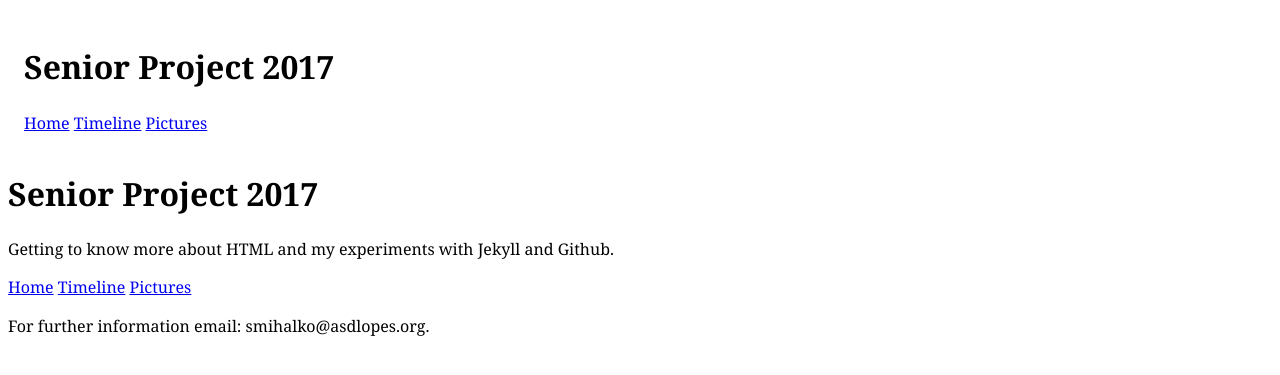
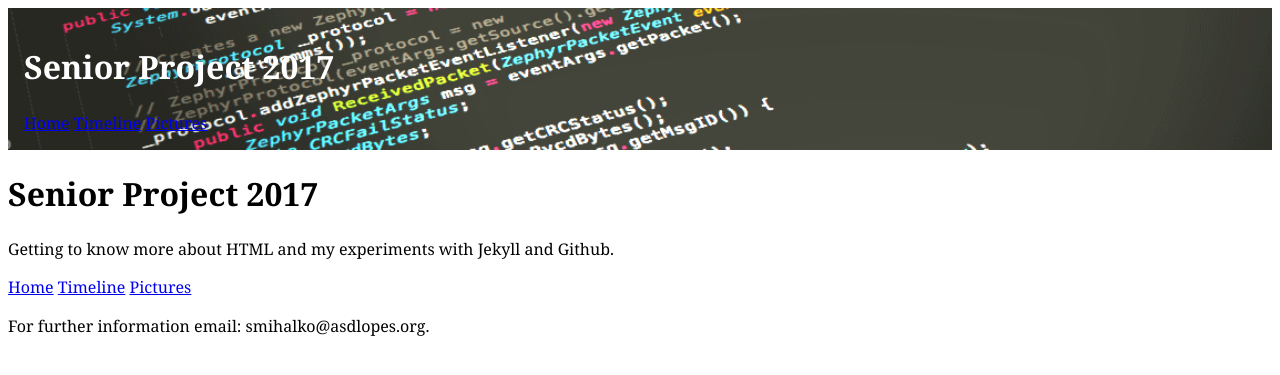
Before and after one commit to sebastianmihalko/project, a Jekyll site: the page built from index.html, in a window 1280 px wide. Shown: the top 375 px of the page. Built offline with Jekyll 4.4.1, drawn with Linux system fonts in a browser that asks for light colours.

Commit message:
made a new masthead that has a background of code on it to liven up the site

```diff
--- a/_includes/nav.html
+++ b/_includes/nav.html
@@ -1,6 +1,6 @@
 <nav>
   <ul class="nav {{include.navclass}}">
-    <li><a href="{{site.baseurl}}/index.html" class="{% if page.url contains 'index' %}current{% endif %}">Home</a></li>
+    <li><a href="{{site.baseurl}}/index.html" class="{% if page.url contains index.html %}current{% endif %}">Home</a></li>
     <li><a href="{{site.baseurl}}/timeline.html" class="{% if page.url contains 'at-home' or page.url contains 'in-new-york' or page.url contains 'timeline'%}current{% endif %}">Timeline</a></li>
     <li><a href="{{site.baseurl}}/pictures.html" class="{% if page.url contains 'pictures.html'%}current{% endif %}">Pictures</a></li>
   </ul>
--- a/css/common.css
+++ b/css/common.css
@@ -19,10 +19,11 @@ html {
 }
 .nav-top {
   font-size: 1.25;
+  color: #fff;
 }
 .masthead {
   padding: 1em;
-  background: #000531 url("..img/codecode.jpg") no-repeat center center
+  background: #000531 url("../img/code_banner.jpg") no-repeat center center;
   background-size: cover;
-
+  color: #fff;
 }
```
Also changed, not shown: img/code_banner.jpg (added), img/codecode.jpg (added).
